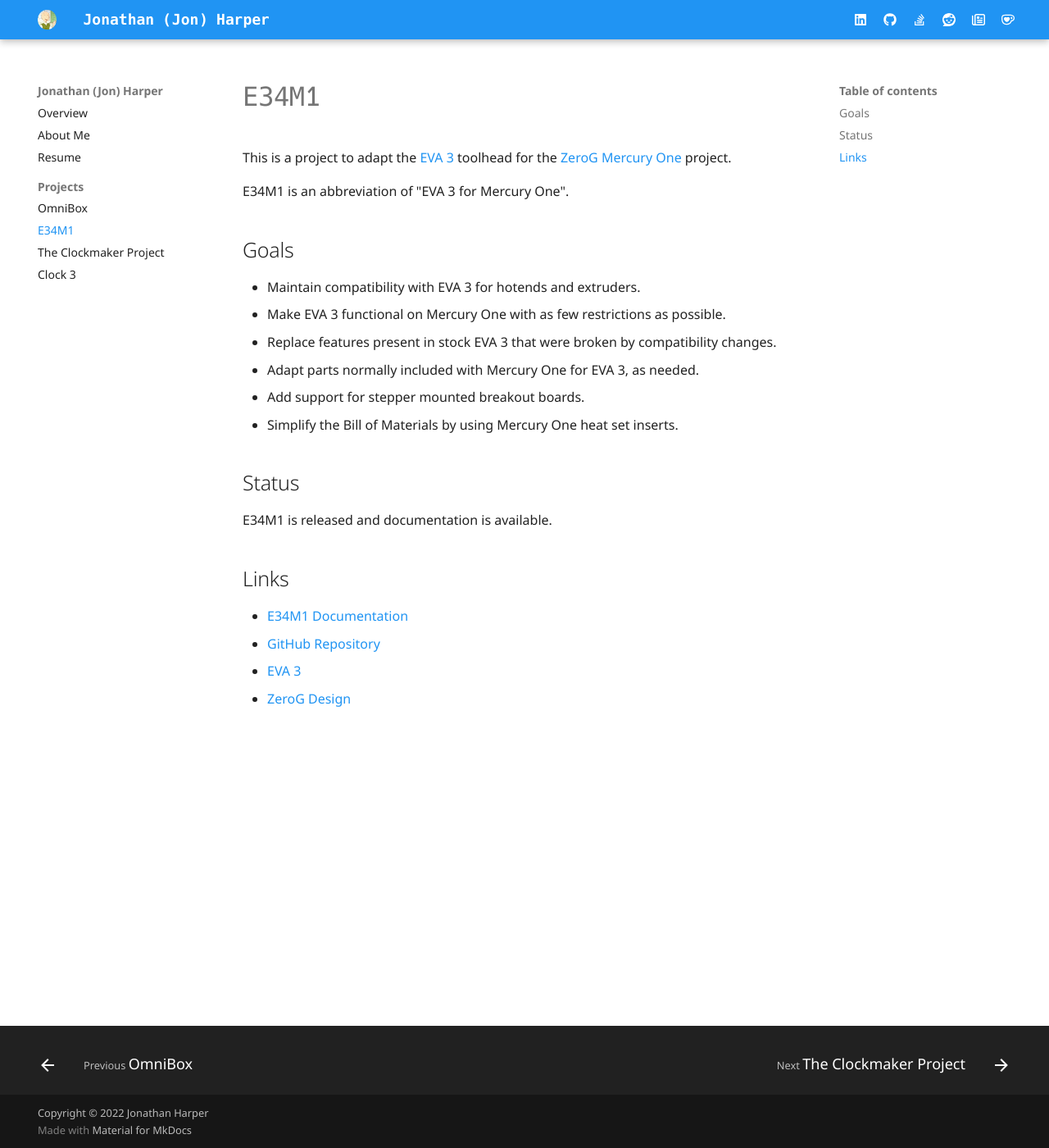
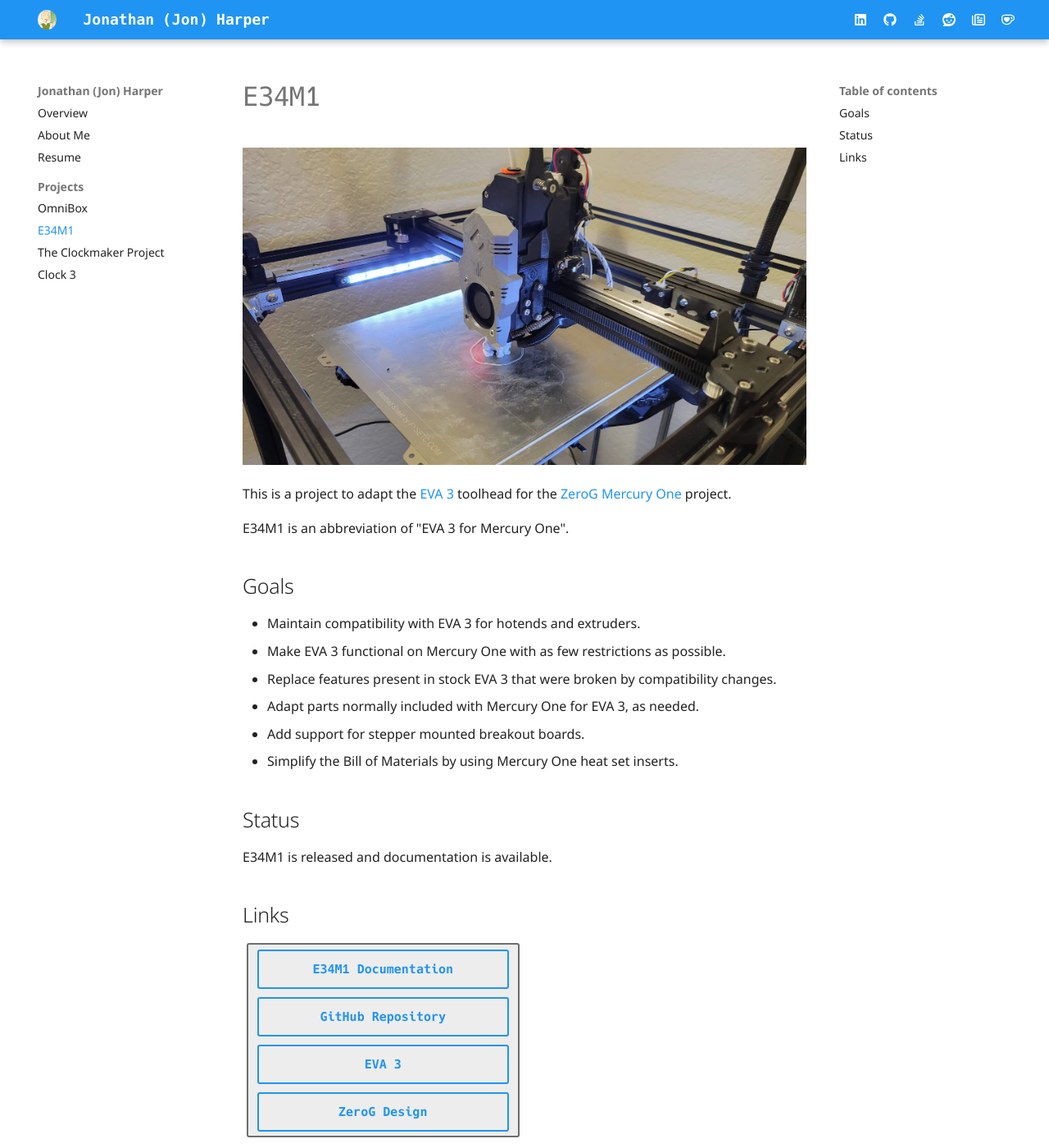
Before and after one commit to jon-harper/jon-harper.github.io, an MkDocs documentation site: the page built from docs/projects/e34m1.md, in a window 1280 px wide and 1400 px high. Shown: the whole window at 82% size. Built offline with MkDocs 1.6.1 and Material for MkDocs 9.7.7, drawn with Linux system fonts in a browser that asks for light colours.

Commit message:
Improved E34M1 page

```diff
--- a/docs/assets/stylesheets/extra.css
+++ b/docs/assets/stylesheets/extra.css
@@ -260,6 +260,45 @@
     transition: 125ms;
 }
 
+.jh-link-grid p {
+    display: contents;
+}
+
+.jh-link-grid a {
+    text-align: center;
+    padding: 10px 5px;
+    border: 2px solid var(--md-primary-fg-color);
+    border-radius: 3px;
+    background-color: var(--md-primary-bg-color--lighter);
+    color: var(--md-primary-fg-color);
+    transition: color 125ms,background-color 125ms,border-color 125ms;
+    font-family: var(--md-code-font);
+    font-size: 0.75rem;
+    font-weight: 700;
+}
+
+.jh-link-grid a:is(:focus, :hover) {
+    border-color: var(--md-accent-fg-color);
+    background-color: var(--md-accent-fg-color);
+    color: var(--md-primary-bg-color);
+    transition: color 125ms, background-color 125ms, border-color 125ms;
+}
+
+.jh-card {
+    margin: 0rem 0.2rem;
+    padding: 0.25rem 0.5rem 0.2rem;
+    border-width: 2px;
+    border-style: solid;
+    border-color: var(--md-default-fg-color--light);
+    border-radius: 3px;
+    background-color: var(--md-default-fg-color--lightest)
+}
+
+.jh-card:is(:focus, :hover) {
+    box-shadow: 0px 0px 3px 0px var(--md-default-fg-color--lightest), 0px 0px 1px 2px var(--md-default-fg-color--lightest);
+    transition: 125ms;
+}
+
 .jh-card>h2, .jh-card>h3, .jh-card>h4, .jh-card>h5, .jh-card>h6 {
     margin-top: 0.25em;
 }
--- a/docs/projects/e34m1.md
+++ b/docs/projects/e34m1.md
@@ -4,6 +4,8 @@
 authors: Jon Harper
 date: 2023-02-07
 ---
+
+![E34M1 print banner](../img/e34m1/banner.jpg){ data-title="E34M1 Printing" data-description="An Ender 5 Pro converted to Mercury One with the E34M1 modified EVA toolhead."}
 
 This is a project to adapt the [EVA 3](https://main.eva-3d.page/) toolhead for the [ZeroG Mercury One](https://docs.zerog.one/) project.
 
@@ -24,7 +26,18 @@
 
 ## Links
 
-- [E34M1 Documentation](https://jon-harper.github.io/E34M1/)
-- [GitHub Repository](https://github.com/jon-harper/MercuryOneUserMods)
-- [EVA 3](https://main.eva-3d.page/)
-- [ZeroG Design](https://docs.zerog.one/)
+<div markdown class="jh-grid-container jh-grid-2">
+<div markdown class="jh-card">
+
+<div markdown class="jh-grid-container jh-grid-1 jh-link-grid">
+
+[E34M1 Documentation](https://jon-harper.github.io/E34M1/)
+
+[GitHub Repository](https://github.com/jon-harper/MercuryOneUserMods)
+
+[EVA 3](https://main.eva-3d.page/)
+
+[ZeroG Design](https://docs.zerog.one/)
+</div>
+</div>
+</div>
--- a/mkdocs.yml
+++ b/mkdocs.yml
@@ -21,11 +21,16 @@
 markdown_extensions:
   - admonition
   - attr_list
+  - abbr
+  - md_in_html
+  - pymdownx.caret
+  - pymdownx.keys
+  - pymdownx.mark
+  - pymdownx.superfences
+  - pymdownx.details
   - pymdownx.emoji:
       emoji_index: !!python/name:materialx.emoji.twemoji
       emoji_generator: !!python/name:materialx.emoji.to_svg
-  - pymdownx.details
-  - pymdownx.superfences
   - neoteroi.cards
 
 plugins:
```
Also changed, not shown: docs/about.md (+1 -1 lines), docs/img/e34m1/banner.jpg (added).
